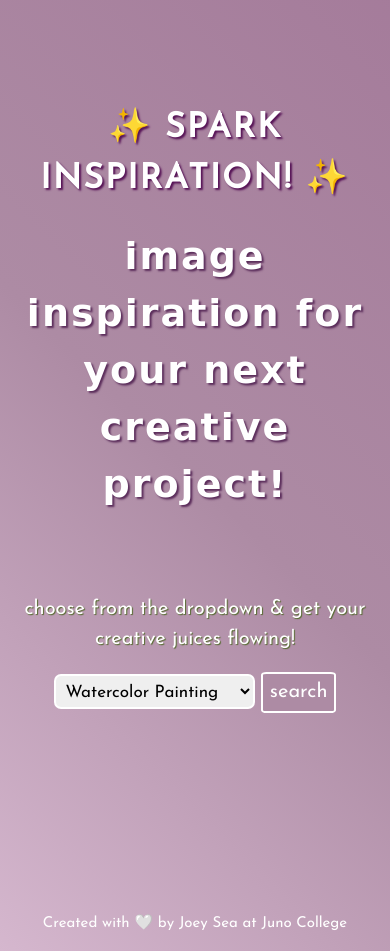
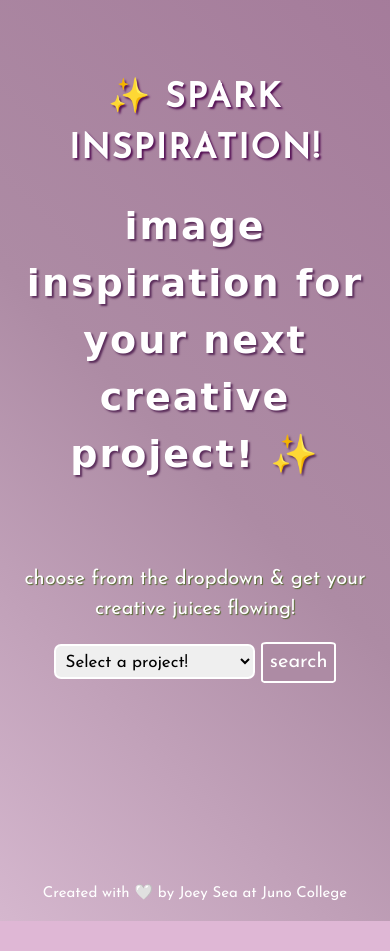
Before and after one commit to joeycsea/jsProjectTwoSparkInspiration, a plain HTML site: page index.html in a window 390 px wide. After the commit the page ends 921 px from the top, so only its background shows below. Drawn offline with nearby package versions, Linux system fonts and the light colour scheme; no server answers; a web font is replaced by a local one.

Commit message:
fixed media queries for mobile and drop-down changes

```diff
--- a/index.html
+++ b/index.html
@@ -23,8 +23,8 @@
 <body>
    <div class="wrapper">
       <header>
-         <h1>✨ Spark Inspiration! ✨ </h1>
-         <h2>image inspiration for your next creative project!</h2>
+         <h1>✨ Spark Inspiration!</h1>
+         <h2>image inspiration for your next creative project! ✨</h2>
       </header>
 
          <form action="#">
@@ -34,7 +34,7 @@
                </div>
 
                <select id ="creativeList">
-                  <option value="placeholder" disabled>Select a project!</option>
+                  <option value="placeholder" selected disabled>Select a project!</option>
                   <option value="Acrylic Painting Colorful">Acrylic Painting</option>
                   <option value="Baking">Baking Goods</option>
                   <option value="Cake decorating">Cake Decorating</option>
@@ -54,7 +54,7 @@
                   <option value="Poetry">Poetry</option>
                   <option value="Sewing">Sewing</option>
                   <option value="Vision Board travel bucket list">Vision Board</option>
-                  <option value="Watercolour Painting" selected>Watercolor Painting</option>
+                  <option value="Watercolour Painting" >Watercolor Painting</option>
                </select>
 
                <button type="submit">search</button>
--- a/styles.css
+++ b/styles.css
@@ -196,6 +196,9 @@ footer {
 }
 
 @media (max-width: 400px) {
+   header {
+      margin-top: 50px;
+   }
    img {
       width: 120px;
       height: 120px;
```
